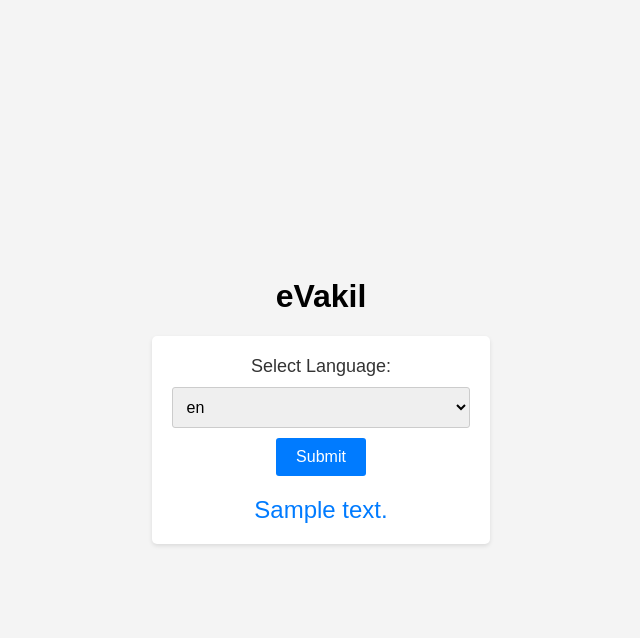
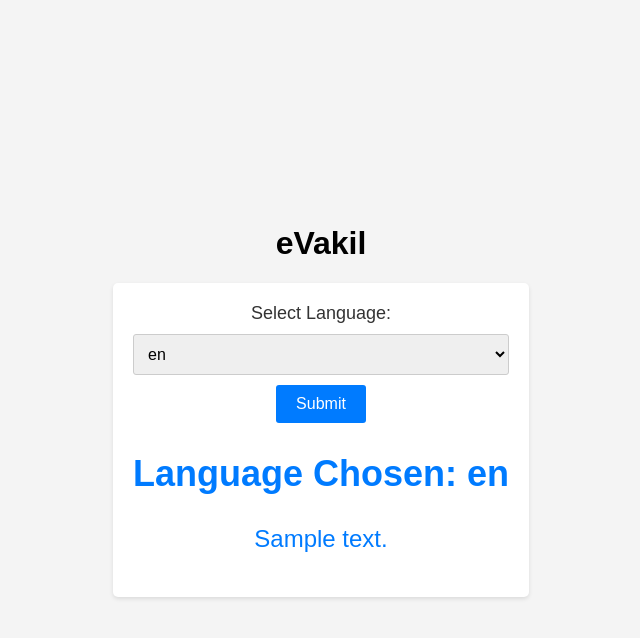
Before and after one commit to Hardvan/eVakil, a Flask app: template templates/index.html in a window 1280 px wide. Shown: the top 638 px of the page, without its empty margins (319-959 px from the left). Run offline with Flask 3, Linux system fonts and the light colour scheme; the template is opened without the code that fills it: most values are stand-ins (such as "Sample title", 1, 10 or a date in 2020).

Commit message:
User dictionary

```diff
--- a/app.py
+++ b/app.py
@@ -7,8 +7,10 @@ import os
 app = Flask(__name__)
 
 # GLOBAL VARIABLES
-LANGUAGE = "English"  # Preferred language of the user (Default: English)
-REGEN_AUDIO = False  # ? Flag to regenerate audio file when string changes
+user_preference = {         # ? User's preferences
+    "language": "English"
+}
+REGEN_AUDIO = False         # ? Flag to regenerate audio file when string changes
 
 LANG_MAP = {"English": "en",  # Language mapping
             "Hindi": "hi",
@@ -16,6 +18,10 @@ LANG_MAP = {"English": "en",  # Language mapping
             "Gujarati": "gu",
             "Kannada": "kn",
             "Tamil": "ta",
+            "Telugu": "te",
+            "Malayalam": "ml",
+            "Bengali": "bn",
+            "Punjabi": "pa",
             "Japanese": "ja",
             }
 
@@ -55,20 +61,22 @@ def index():
         result = {}
 
         # Get user's choice
-        global LANGUAGE
-        LANGUAGE = request.form.get('language')
+        global user_preference
+        user_preference["language"] = request.form.get('language')
         # print(f"Language selected: {LANGUAGE}")
 
         # Get hello message in selected language
-        result["hello_message"] = get_hello_message(LANGUAGE)
+        result["hello_message"] = get_hello_message(
+            user_preference["language"])
         # print(f"Hello message: {result['hello_message']}")
 
         # Make audio file
-        result["hello_audio"] = make_audio(result["hello_message"], LANGUAGE)
+        result["hello_audio"] = make_audio(
+            result["hello_message"], user_preference["language"])
 
     return render_template("index.html",
                            options=LANG_MAP.keys(),
-                           selected_language=LANGUAGE,
+                           user_preference=user_preference,
                            result=result)
 
 
--- a/templates/index.html
+++ b/templates/index.html
@@ -27,7 +27,8 @@
 
       {% if result %}
       <div id="hello-message" class="hello-message">
-        {{ result.hello_message }}
+        <h2>Language Chosen: {{ user_preference.language }}</h2>
+        <p>{{ result.hello_message }}</p>
       </div>
       <!-- Autoplay the audio stored in static/audio/hello.mp3-->
       <audio controls autoplay hidden>
```
